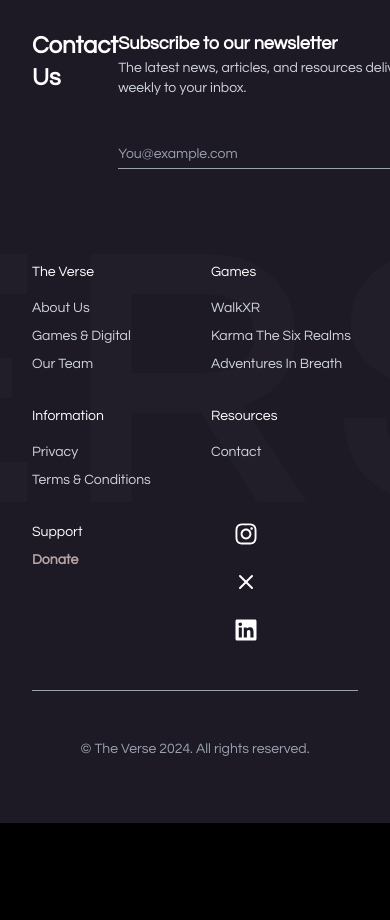
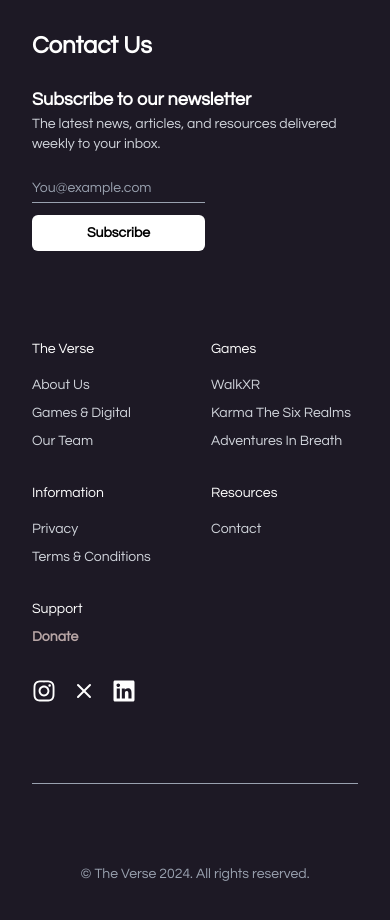
Before and after one commit to Versebuilding/verseWebsite-New, a Next.js app: page / in a window 390 px wide. Shown: the part 4000-4920 px from the top of the page. Before the commit the page ends 4823 px from the top, so only its background shows below. Built offline with nearby package versions, Linux system fonts and the light colour scheme; no server answers; the database is empty; a web font is replaced by a local one.

Commit message:
Footer Responsive

```diff
--- a/app/components/Footer.tsx
+++ b/app/components/Footer.tsx
@@ -12,17 +12,16 @@
 
  <h1
         className="
-          absolute inset-0  flex items-center justify-center
+          hidden md:flex absolute inset-0 items-center justify-center
           font-unbounded font-bold uppercase pointer-events-none select-none
-          text-[22rem] md:text-[20rem] lg:text-[24rem]
-          leading-none tracking-widest
+          text-[20rem] lg:text-[24rem] leading-none tracking-widest
           opacity-2.5 z-10"
       >
         Verse
       </h1>
-      <div className="max-w-7xl mx-auto flex flex-col gap-12">
+      <div className="max-w-7xl mx-auto flex flex-col gap-12 relative z-20">
 
-        <div className="flex justify-between mb-10">
+        <div className="flex flex-col md:flex-row md:justify-between gap-6 md:gap-0 mb-10">
           {/* Left title */}
           <h3 className="text-white text-2xl font-semibold">Contact Us</h3>
 
@@ -61,15 +60,15 @@
             }}
             >
 
-            <div className="flex items-center mt-10 gap-20">
+  <div className="mt-6 sm:mt-10 w-full flex flex-col sm:flex-row items-stretch sm:items-center gap-3 sm:gap-5">
               <input
                 type="email"
                 name="email"
                 placeholder="You@example.com"
-                className="border-b border-gray-400 text-white w-80 text-sm bg-transparent
-                placeholder-gray-400 focus:outline-none focus:ring-0 pb-1"
+                className="block w-full sm:w-80 border-b border-gray-400 text-white text-sm bg-transparent
+               placeholder-gray-400 focus:outline-none focus:ring-0 pb-1 min-w-0"
                 />
-             <Button className='bg-white text-black font-semibold'>Subscribe</Button>
+                <Button className="bg-white text-black font-semibold w-full sm:w-auto">Subscribe</Button>
             </div>
                 </form>
           </div>
@@ -112,7 +111,9 @@
           </div>
 
           {/* Support + Socials */}
-          <div className="flex items-start gap-6">
+          {/* Support + Socials */}
+<div className="col-span-2 md:col-span-1">
+  <div className="flex flex-col md:flex-row items-start gap-4 md:gap-6">
     <div>
       <h4 className="text-white font-medium mb-2">Support</h4>
       <ul>
@@ -120,21 +121,25 @@
       </ul>
     </div>
 
-            <div className="flex flex-col gap-6 ml-32">
-              <Link href="https://www.instagram.com/buildingverses/">
+    {/* Socials: below Donate on mobile, to the right on md+ */}
+    <div className="flex gap-4 md:flex-col md:gap-6 mt-4 md:mt-0 md:ml-32">
+      <Link href="https://www.instagram.com/buildingverses/" aria-label="Instagram">
         <FaInstagram className="text-white text-2xl cursor-pointer hover:opacity-80" />
       </Link>
-              <Link href="https://x.com/buildingverses">
+      <Link href="https://x.com/buildingverses" aria-label="X (Twitter)">
         <X className="text-white text-2xl cursor-pointer hover:opacity-80" />
       </Link>
-              <Link href="https://www.linkedin.com/company/building-the-verse/">
+      <Link href="https://www.linkedin.com/company/building-the-verse/" aria-label="LinkedIn">
         <FaLinkedin className="text-white text-2xl cursor-pointer hover:opacity-80" />
       </Link>
     </div>
   </div>
 </div>
 
-        <div className="flex flex-col md:flex-row items-center justify-between border-t border-gray-400" />
+        </div>
+
+        {/* <div className="flex flex-col md:flex-row items-center justify-between border-t border-gray-400" /> */}
+        <div className="border-t border-gray-400 my-8 md:my-0" />
 
 
 
```
Lines whose indentation alone changed are shown as unchanged.
